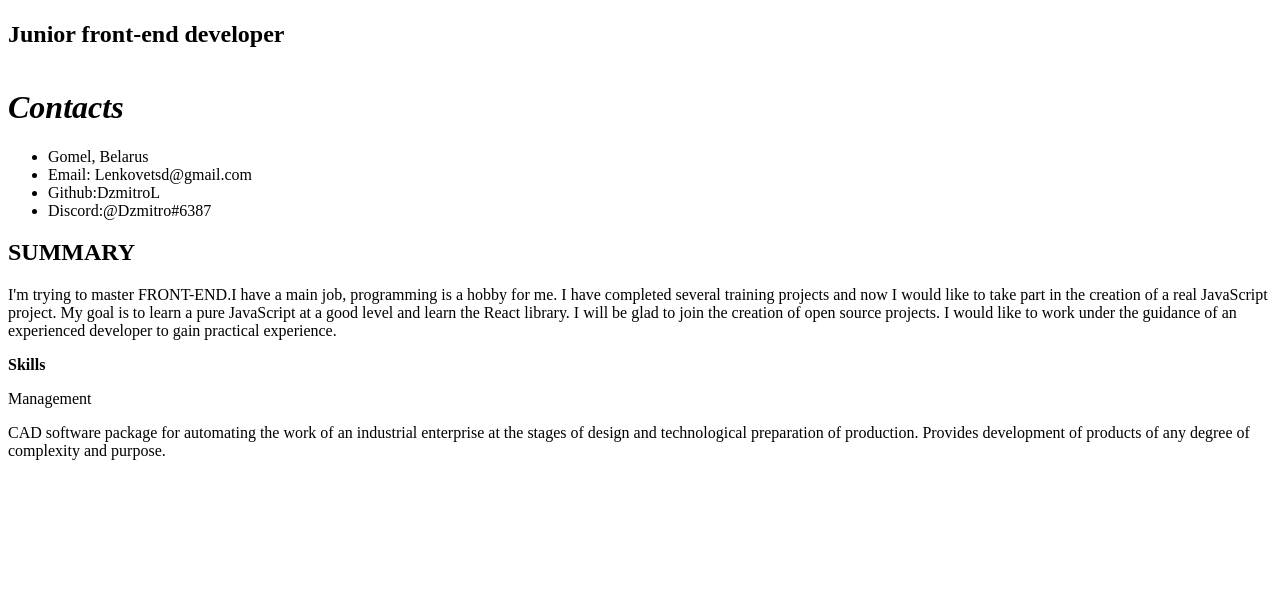
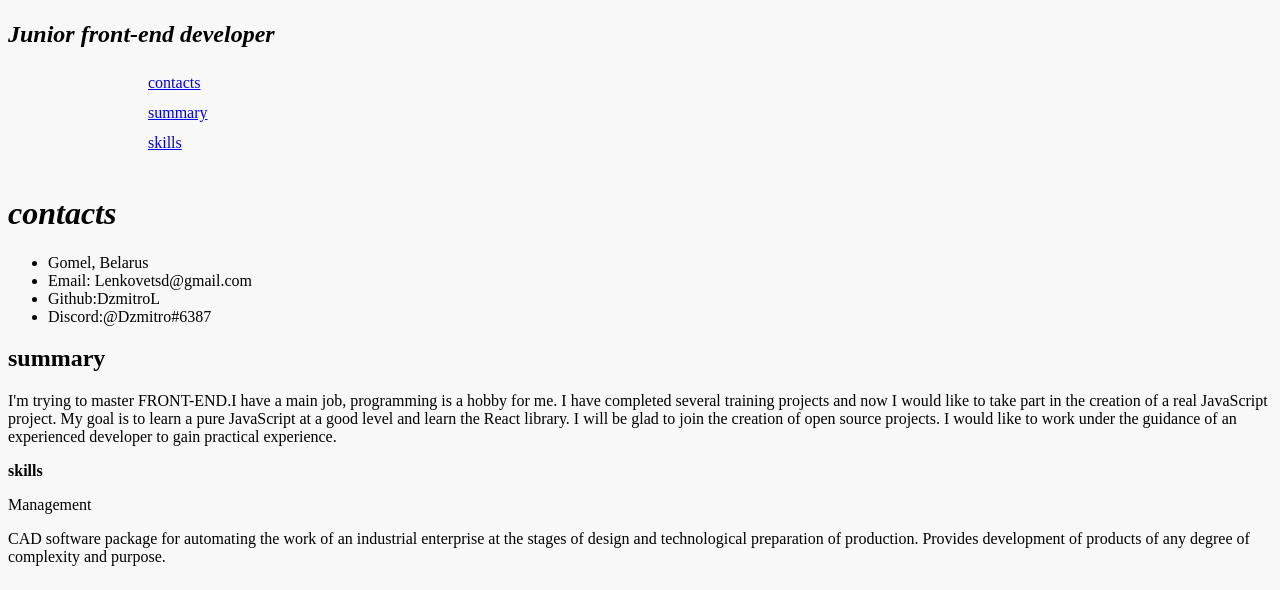
Before and after one commit to DzmitroL/rsschool-cv, a plain HTML site: page index.html in a window 1280 px wide. Shown: the part 266-856 px from the top of the page. Before the commit the page ends 800 px from the top, so only its background shows below. Drawn offline with Linux system fonts and the light colour scheme.

Commit message:
feat: add changes index.html style.css

```diff
--- a/index.html
+++ b/index.html
@@ -12,27 +12,39 @@
     <link href="https://fonts.googleapis.com/css2?family=Roboto:wght@100&display=swap" rel="stylesheet">
 
 </head>
-<body margin: 0; padding: 0;>
+<body min-height: 100vh; margin: 0; padding: 0;>
     <header class = "header">
+
+        <div class="container"></div>
         <h1>Lenkovets Dzmitry</h1>
         <img width="200" height="175"  src="/foto 1.jpg" >
-        <h2><b></b>Junior front-end developer</h2>
+        <h2><i>Junior front-end developer</i></h2>
+        <nav class="nav">
+            <ul class="nav-list">
+              <li class="nav-item"><a href="#contacts" class="nav-link">contacts</a></li>
+              <li class="nav-item"><a href="#summary" class="nav-link">summary</a></li>
+              <li class="nav-item"><a href="#skills" class="nav-link">skills</a></li>
+            </ul>
+          </nav>
     </header>
     <main class = "header">
-        <h1><i>Contacts</i></h1>
+        <div class="container" id="contacts"></div>
+        <h1><i>contacts</i></h1>
         <ul>
             <li>Gomel, Belarus</li>
             <li>Email: Lenkovetsd@gmail.com</li>
             <li>Github:DzmitroL</li>
             <li>Discord:@Dzmitro#6387</li>
         </ul>
-        <h2>SUMMARY</h2>
+        <h2 id="summary">summary</h2>
         <p>I'm trying to master FRONT-END.I have a main job, programming is a hobby for me. I have completed several training projects and now I would like to take part in the creation of a real JavaScript project. My goal is to learn a pure JavaScript at a good level and learn the React library. I will be glad to join the creation of open source projects. I would like to work under the guidance of an experienced developer to gain practical experience.</p>
-        <p><b>Skills</b>
+        <p id="skills"><b>skills</b>
 <p>Management</p>
 <p>CAD software package for automating the work of an industrial enterprise at the stages of design and technological preparation of production. Provides development of products of any degree of complexity and purpose.</p>
         </p>
     </main>
-    <footer class = "header"></footer>
+    <footer class = "header">
+        <div class="container"></div>
+    </footer>
 </body>
 </html>
--- a/style.css
+++ b/style.css
@@ -1,10 +1,25 @@
-training 2
+
 font-family: 'Roboto', sans-serif;
 * {
     box-sizing: border-box;
   }
   body {
+    background-color: #f8f8f8;
     display: flex;
     flex-direction: column;
     justify-content: space-between;
   }
+  .container {
+    max-width: 1440px;
+    margin: 0 auto;
+  }
+  html {
+    scroll-behavior: smooth;
+  }
+  .nav-list {
+    list-style: none;
+  }
+  .nav-link {
+    padding: 0 100px;
+    line-height: 30px;
+  }
```
